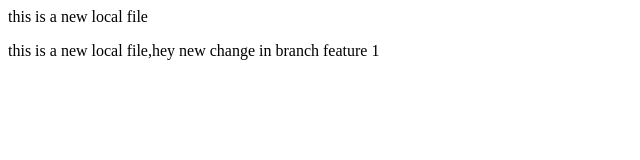
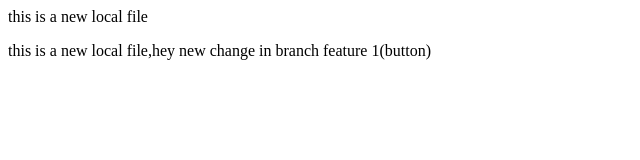
Before and after one commit to ojas6527/local_repo, a plain HTML site: page index.html in a window 1280 px wide. Shown: the full height of the page, 0-640 px from the left. Drawn offline with Linux system fonts and the light colour scheme.

```diff
--- a/index.html
+++ b/index.html
@@ -1,2 +1,2 @@
 <p>this is a new local file</p>
-<p>this is a new local file,hey new change in branch feature 1</p>
+<p>this is a new local file,hey new change in branch feature 1(button)</p>
```
